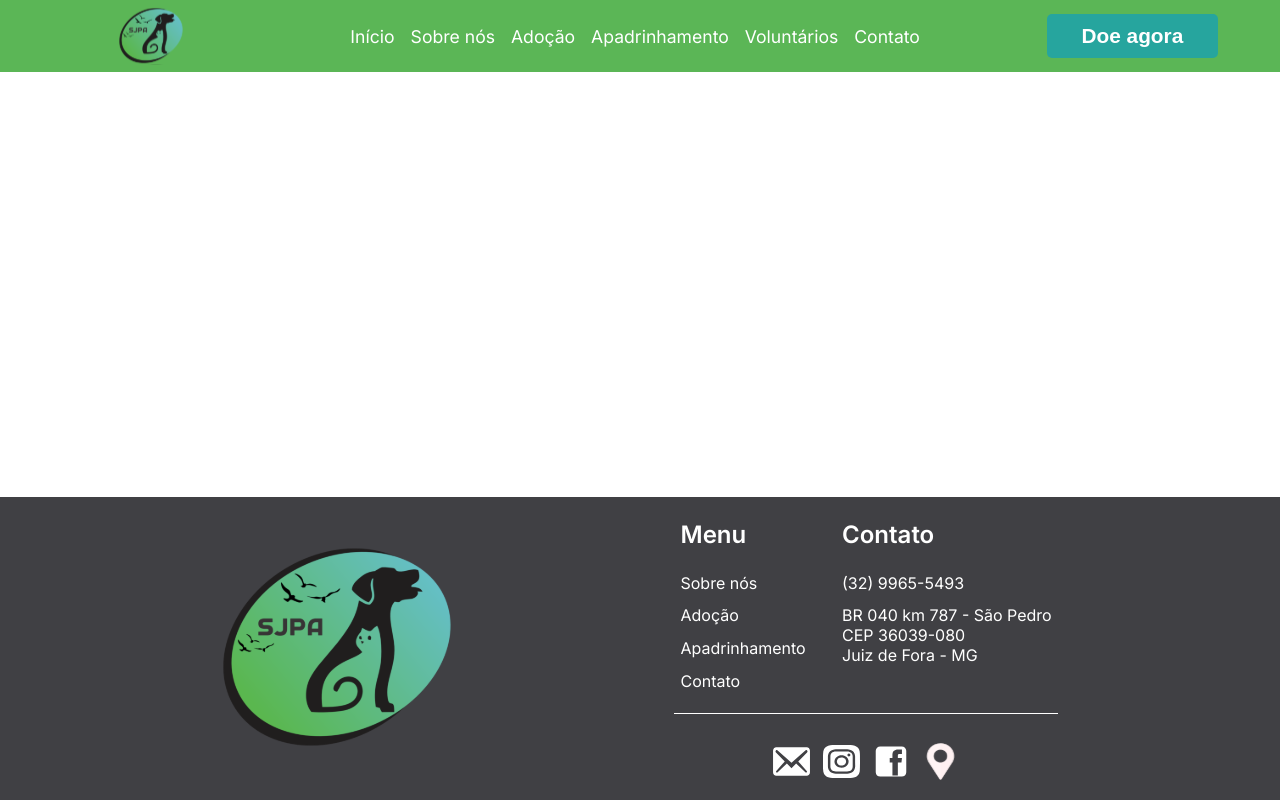
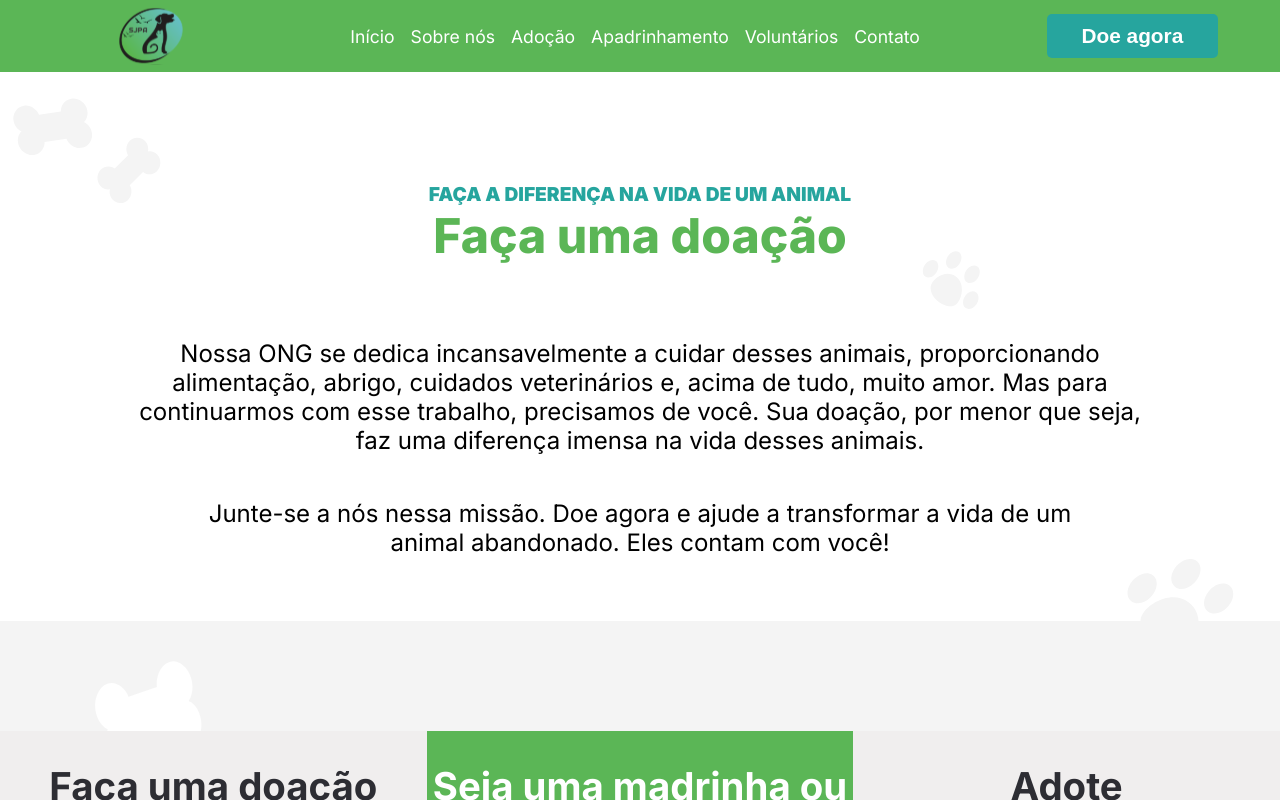
Before and after one commit to patriciasanttos/projeto-grupo3, a React (Create React App) app in the folder app/: page /donation in a window 1280 px wide. Shown: the top 800 px of the page. Built offline with nearby package versions, Linux system fonts and the light colour scheme.

Commit message:
section added donation

```diff
--- /dev/null
+++ b/app/src/pages/donation/donation.css
@@ -0,0 +1,45 @@
+.section-call {
+    background-image: url('../../assets/images/bg-gray-paw.svg');
+    background-size: cover;
+    background-repeat: no-repeat;
+
+    text-align: center;
+    padding-top: 110px;
+
+
+    .call-title {
+        color: #26A59E;
+        font-weight: 900;
+        font-size: 1.2rem;
+        margin: 0;
+        padding: 0 20px 0 20px;
+    }
+
+    .call-subtitle {
+        color: #5BB656;
+        font-weight: 800;
+        font-size: 3rem;
+        margin: 0;
+        padding: 0 10px 0 10px;
+    }
+
+    .call-text {
+        color: black;
+        font-size: 1.5rem;
+            }
+
+    .call-text-1 {
+        padding: 50px 40px 0 40px;
+
+    }
+
+    .call-text-2 {
+        padding: 20px 40px 40px 40px;
+
+    }
+
+}
+
+.section-information{
+    background-image: url('../../assets/images/bg-white-paw.svg');
+}
--- a/app/src/pages/donation/index.jsx
+++ b/app/src/pages/donation/index.jsx
@@ -1,7 +1,10 @@
 import React from 'react';
 
 import NavBar from '../../components/navbar/NavBar';
+import Menu from '../../components/menu/Menu';
 import Footer from '../../components/footer/Footer';
+
+import './donation.css';
 
 // import { Container } from './styles';
 
@@ -10,10 +13,40 @@ function Donation() {
     <div className='page_container'>
       <NavBar />
 
-      <div>
-        <h1>Doação</h1>
-      </div>
 
+      <section className="section-call">
+      <h3 className="call-title">FAÇA A DIFERENÇA NA VIDA DE UM ANIMAL</h3>
+        <h1 className="call-subtitle"> Faça uma doação </h1>
+        <p className="call-text call-text-1"> Nossa ONG se dedica incansavelmente a cuidar desses animais, proporcionando<br />
+        alimentação, abrigo, cuidados veterinários e, acima de tudo, muito amor. Mas para <br />
+        continuarmos com esse trabalho, precisamos de você. Sua doação, por menor que seja, <br />
+        faz uma diferença imensa na vida desses animais.</p>
+
+        <p className="call-text call-text-2"> Junte-se a nós nessa missão. Doe agora e ajude a transformar a vida de um <br />
+           animal abandonado. Eles contam com você!</p>
+
+      </section>
+
+      <section className="section-information">
+          <div className='cards-donation'>
+
+
+
+
+          </div>
+
+
+
+
+
+
+      </section>
+
+
+
+
+
+      <Menu />
       <Footer />
     </div>
   );
```
Also changed, not shown: app/src/assets/images/bg-white-paw.svg (added).
